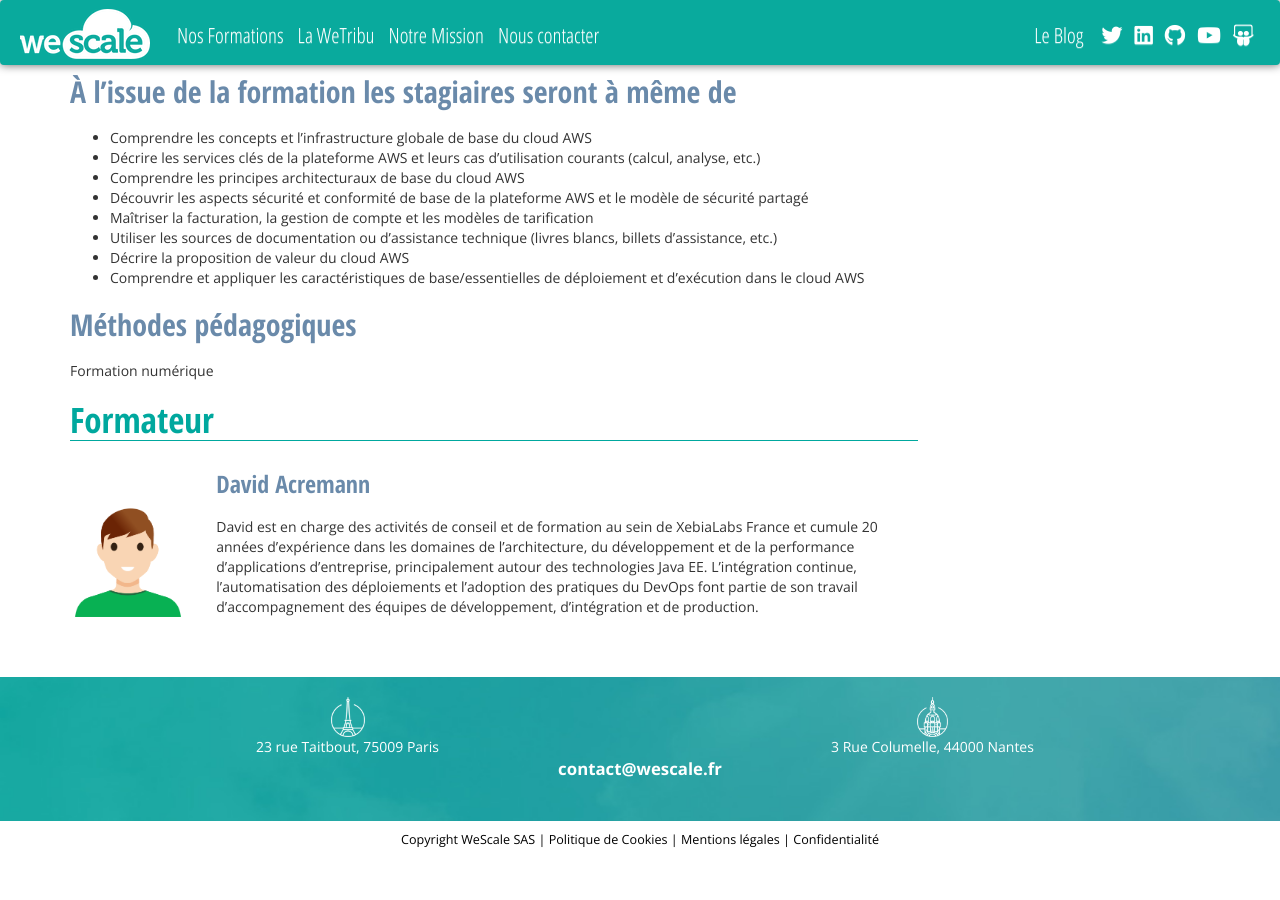
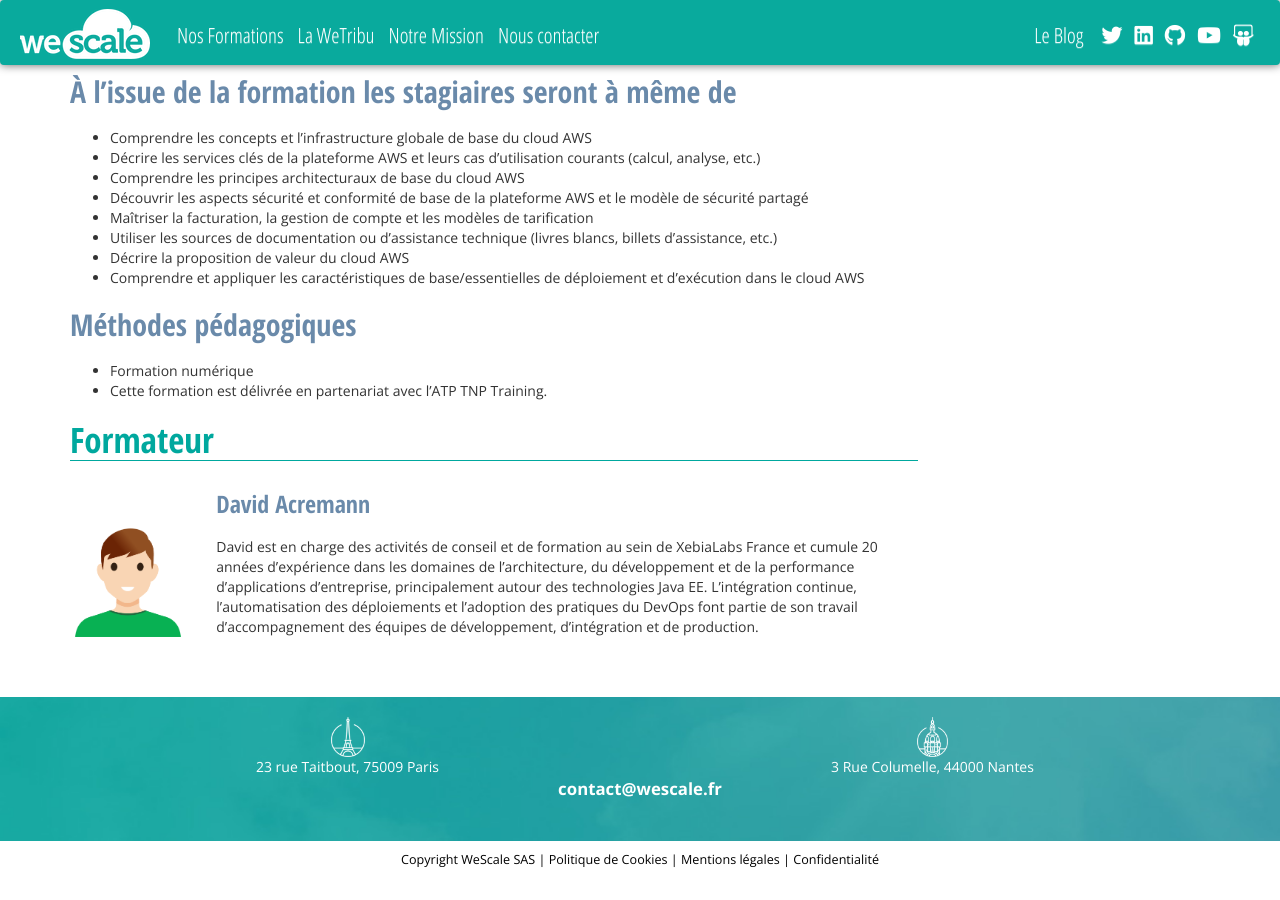
Before and after one commit to wescale/wescale-site, a Jekyll site: the page built from _formations/Formation-AWS-Cloud-Practitioner-Essentials.md, in a window 1280 px wide and 900 px high, scrolled down 955 px. Built offline with Jekyll 4.4.1, drawn with Linux system fonts in a browser that asks for light colours; nearby versions of some CDN libraries; comment, search, counter and statistics services are not loaded.

Commit message:
Update Formation-AWS-Cloud-Practitioner-Essentials.md

```diff
--- a/_formations/Formation-AWS-Cloud-Practitioner-Essentials.md
+++ b/_formations/Formation-AWS-Cloud-Practitioner-Essentials.md
@@ -71,7 +71,8 @@
 
 ## Méthodes pédagogiques
 
-Formation numérique
+* Formation numérique
+* Cette formation est délivrée en partenariat avec l'ATP TNP Training.
 
 # Formateur
 
```
